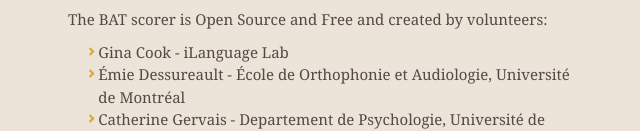
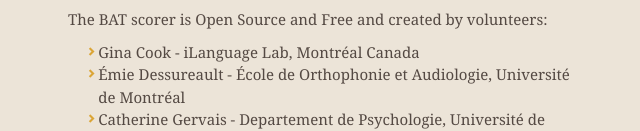
Before and after one commit to BilingualAphasia/BilingualAphasiaTestScorer, a plain HTML site: page index.html in a window 1280 px wide. Shown: the part 1413-1544 px from the top of the page, without its empty margins (319-959 px from the left). Drawn offline with nearby package versions, Linux system fonts and the light colour scheme.

Commit message:
added montreal

```diff
--- a/index.html
+++ b/index.html
@@ -69,7 +69,7 @@
 <p>The BAT scorer is Open Source and Free and created by volunteers:
 
 <ul>
-  <li>Gina Cook - iLanguage Lab</li>
+  <li>Gina Cook - iLanguage Lab, Montréal Canada</li>
   <li>Émie Dessureault - École de Orthophonie et Audiologie, Université de Montréal</li>
   <li>Catherine Gervais - Departement de Psychologie, Université de Montréal</li>
   <li>Alexandra Marquis - École de Orthophonie et Audiologie, Université de Montréal</li>
```
